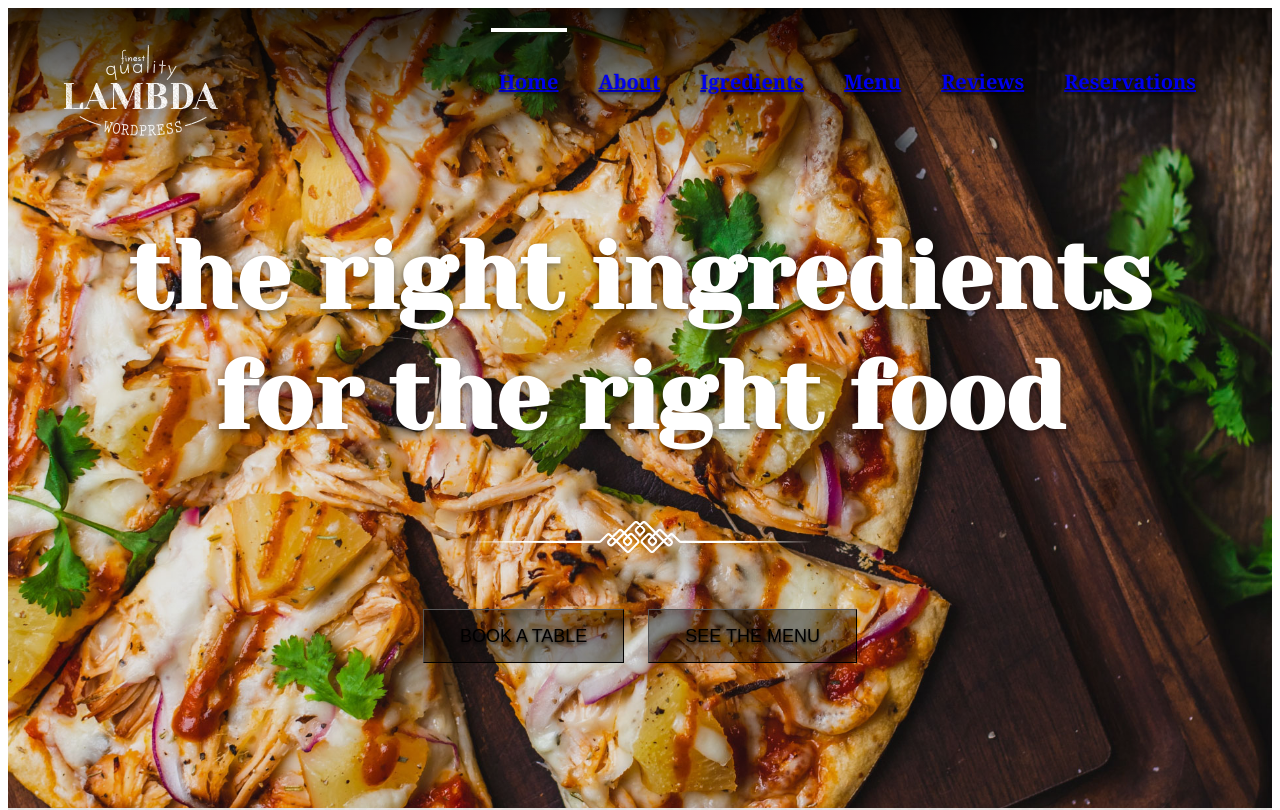
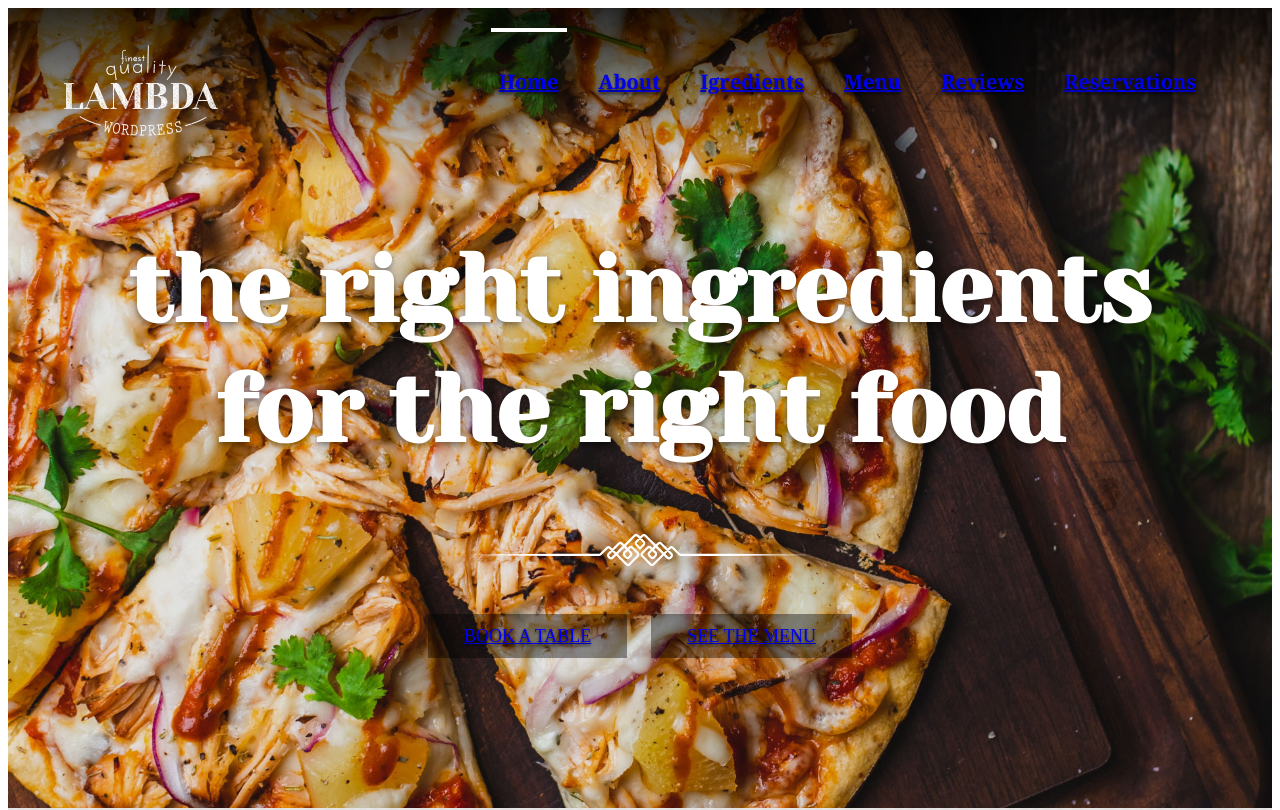
Before and after one commit to alestrunda/restaurant-next, a Next.js app: page / in a window 1280 px wide. Shown: the top 810 px of the page. Built offline with nearby package versions, Linux system fonts and the light colour scheme.

Commit message:
add href attr for buttons

```diff
--- a/components/ButtonOpacity.js
+++ b/components/ButtonOpacity.js
@@ -1,15 +1,21 @@
 import classNames from "classnames";
+import Link from "next/link";
 
-const ButtonOpacity = ({ className, color, children }) => (
-  <button
-    className={classNames(
-      "uppercase px-9 py-3 bg-black bg-opacity-40 border-black border text-lg text-shadow-sm transition-colors hover:bg-opacity-70",
-      className,
-      color && `bg-${color} border-${color}`
-    )}
-  >
-    {children}
-  </button>
-);
+const ButtonOpacity = ({ className, color, children, href }) => {
+  const classes = classNames(
+    "uppercase px-9 py-3 bg-black bg-opacity-40 border-black border text-lg text-shadow-sm transition-colors hover:bg-opacity-70",
+    className,
+    color && `bg-${color} border-${color}`
+  );
+
+  if (href)
+    return (
+      <Link href={href}>
+        <a className={classes}>{children}</a>
+      </Link>
+    );
+
+  return <button className={classes}>{children}</button>;
+};
 
 export default ButtonOpacity;
--- a/pages/index.js
+++ b/pages/index.js
@@ -20,8 +20,12 @@ export default function Home() {
             for the right food
           </h1>
           <Decoration className="mt-10 mb-14" color="white" size={8} />
-          <ButtonOpacity className="mx-3">book a table</ButtonOpacity>
-          <ButtonOpacity className="mx-3">see the menu</ButtonOpacity>
+          <ButtonOpacity className="mx-3" href="/contact">
+            book a table
+          </ButtonOpacity>
+          <ButtonOpacity className="mx-3" href="/menu">
+            see the menu
+          </ButtonOpacity>
         </div>
       </Header>
 
```
